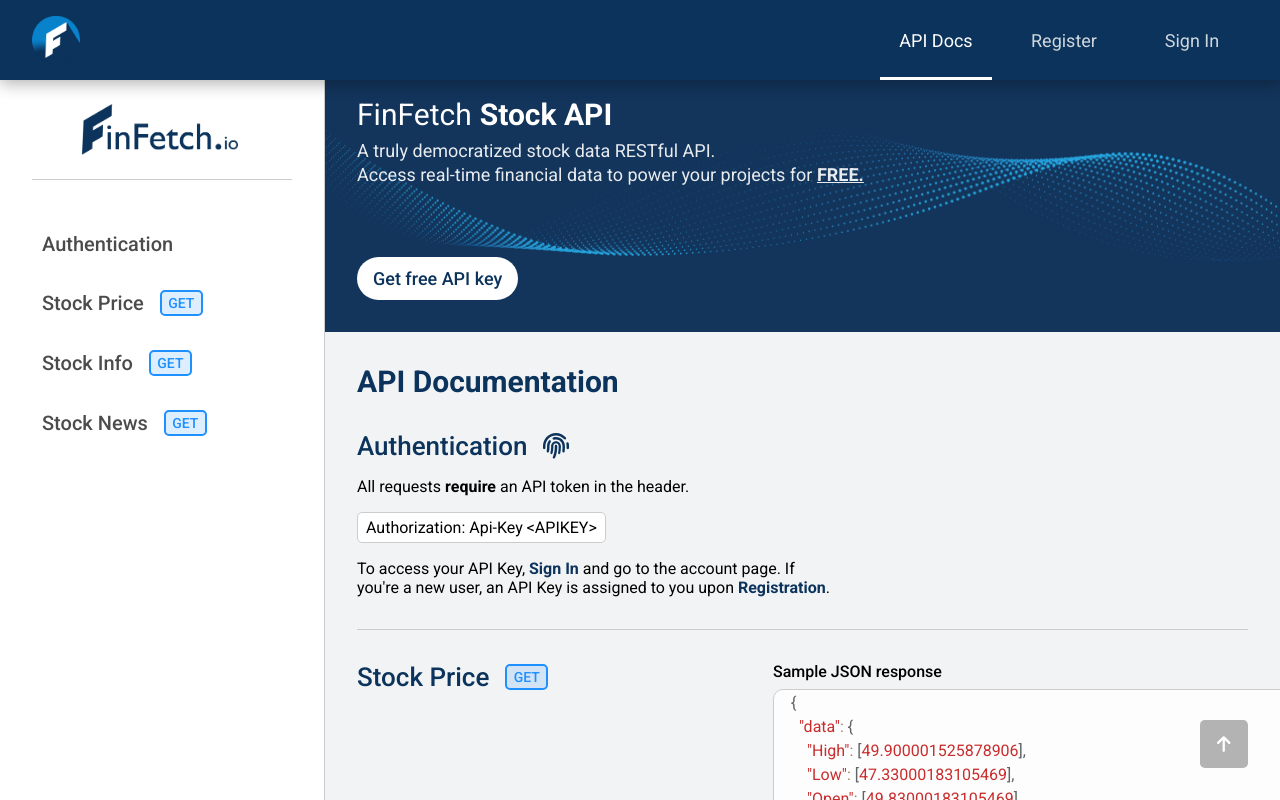
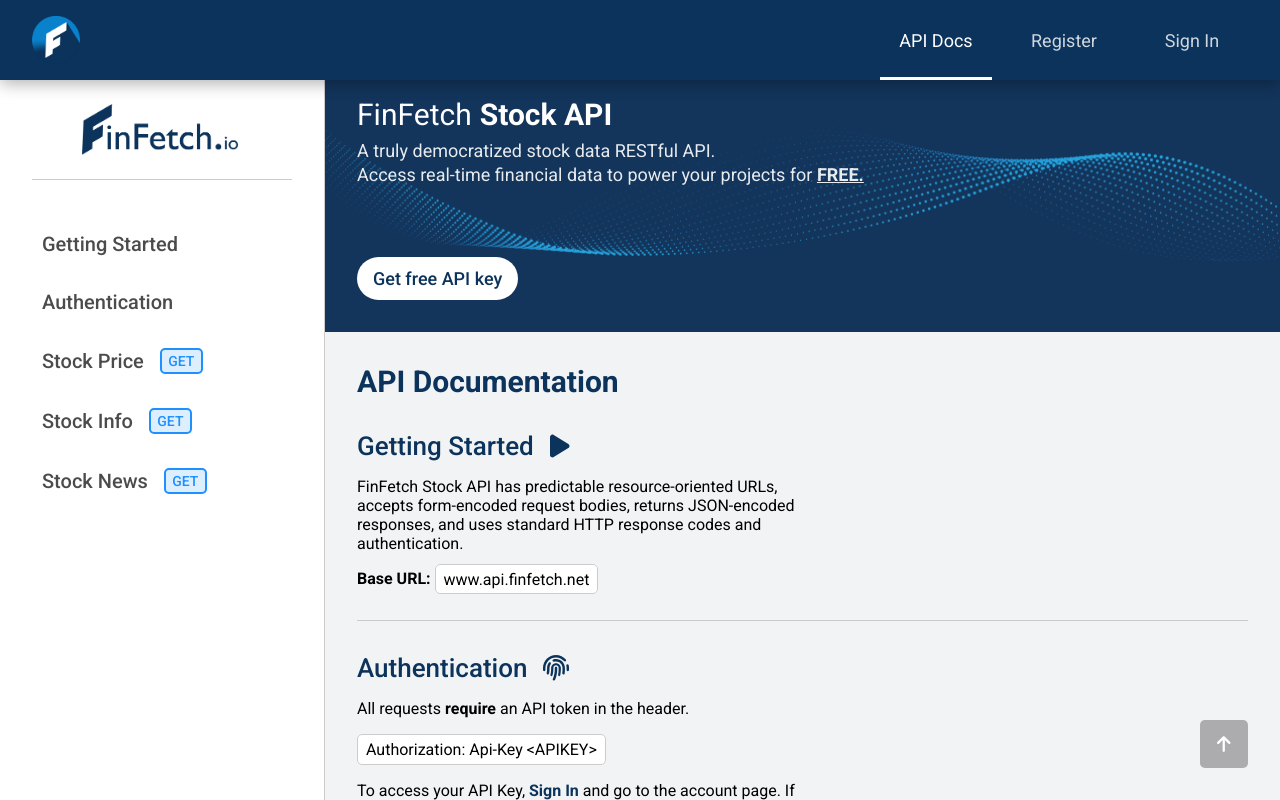
Before and after one commit to dnitecki/finfetch-ui, a React (Create React App) app: page /api/docs in a window 1280 px wide. Built offline with nearby package versions, Linux system fonts and the light colour scheme.

Commit message:
add doc section

```diff
--- a/src/apps/finfetch-api/components/sidebar/Sidebar.jsx
+++ b/src/apps/finfetch-api/components/sidebar/Sidebar.jsx
@@ -14,6 +14,11 @@
           ></img>
         </div>
         <div className="documentation-nav">
+          <a href="#gettingStarted">
+            <div className="documentation-nav-container">
+              <div className="documentation-nav-text">Getting Started</div>
+            </div>
+          </a>
           <a href="#authentication">
             <div className="documentation-nav-container">
               <div className="documentation-nav-text">Authentication</div>
--- a/src/apps/finfetch-api/pages/documentation/Documentation.jsx
+++ b/src/apps/finfetch-api/pages/documentation/Documentation.jsx
@@ -14,10 +14,15 @@
   stockInfo,
   stockNews,
   requestHeader,
+  baseUrl,
 } from "./StockResponses";
 import key from "../../../../assets/Key-icon.png";
 import { FontAwesomeIcon } from "@fortawesome/react-fontawesome";
-import { faArrowUp, faFingerprint } from "@fortawesome/free-solid-svg-icons";
+import {
+  faArrowUp,
+  faFingerprint,
+  faPlay,
+} from "@fortawesome/free-solid-svg-icons";
 import Footer from "../../components/footer/Footer";
 
 export default function Documentation() {
@@ -68,6 +73,27 @@
             <div className="documentation-content-wrapper">
               <div className="documentation-content-header">
                 API Documentation
+              </div>
+              <div id="gettingStarted" className="documentation-content">
+                <div className="documentation-instructions-text">
+                  <div className="documentation-content-header-text">
+                    Getting Started <FontAwesomeIcon icon={faPlay} />
+                  </div>
+                  <div className="documentation-content-text">
+                    FinFetch Stock API has predictable resource-oriented URLs,
+                    accepts form-encoded request bodies, returns JSON-encoded
+                    responses, and uses standard HTTP response codes and
+                    authentication.
+                  </div>
+                  <div className="documentation-content-text">
+                    <span>
+                      <strong>Base URL: </strong>
+                      <span className="documentation-api-header-example">
+                        {baseUrl}
+                      </span>
+                    </span>
+                  </div>
+                </div>
               </div>
               <div id="authentication" className="documentation-content">
                 <div className="documentation-instructions-text">
--- a/src/apps/finfetch-api/pages/documentation/StockResponses.js
+++ b/src/apps/finfetch-api/pages/documentation/StockResponses.js
@@ -1,3 +1,6 @@
+const baseUrl = "www.api.finfetch.net";
+export { baseUrl };
+
 const requestHeader = `Authorization: Api-Key <APIKEY>`;
 export { requestHeader };
 
```
